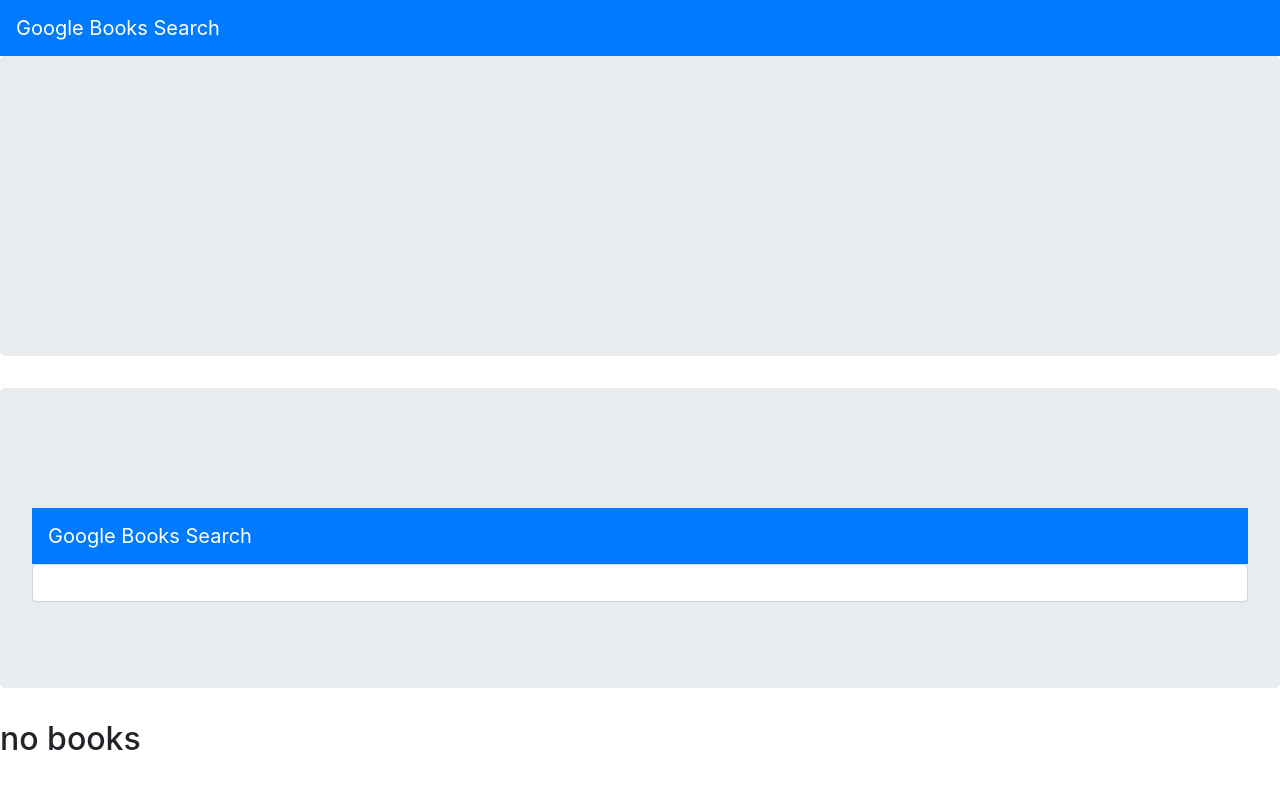
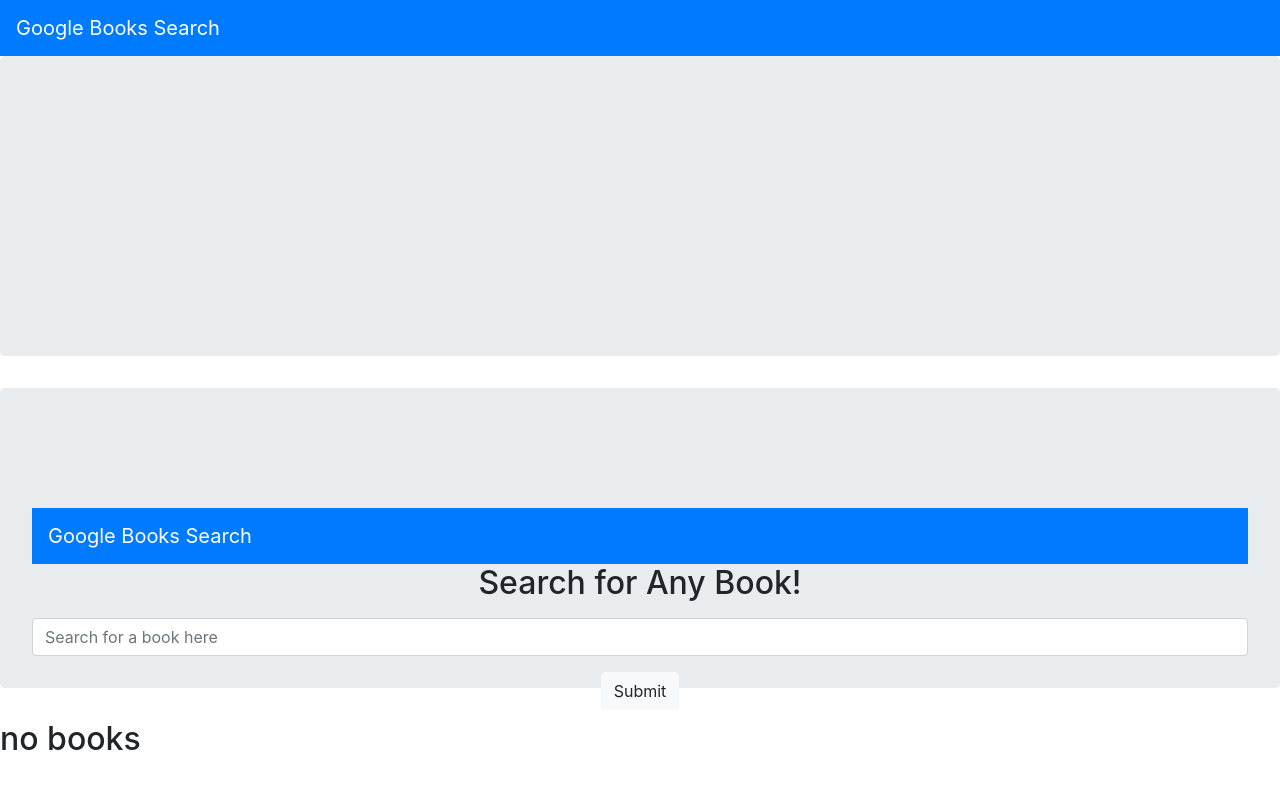
Before and after one commit to arohl2015/GoogleBooksSearch, a React (Create React App) app in the folder client/: page /search in a window 1280 px wide. Shown: the top 788 px of the page. Built offline with nearby package versions, Linux system fonts and the light colour scheme.

Commit message:
working return of book search

```diff
--- a/client/src/components/Form/index.js
+++ b/client/src/components/Form/index.js
@@ -1,13 +1,26 @@
 import React from "react";
 
-// This file exports the Input, TextArea, and FormBtn components
+const Form = props => {
+    console.log(props);
+    return (
+        <form>
+            <div className="form-group">
+                <label className="BookSearchLabel"><h2>Search for Any Book!</h2></label>
+                <br></br>
+                <input className="col-12 form-control"
+                    value={props.search}
+                    type="text"
+                    name="search"
+                    placeholder="Search for a book here"
+                    onChange={props.handleInputChange}
+                />
+            </div>
 
-export function Form(props) {
-  return (
-    <div className="form-group">
-      <input className="form-control" {...props} />
-    </div>
-  );
+            <button type="submit" className="submitBtn btn btn-light" onClick={props.handleFormSubmit}>
+                Submit
+            </button>
+        </form>
+    )
 }
 
 export default Form;
--- a/client/src/components/Grid/index.js
+++ b/client/src/components/Grid/index.js
@@ -1,10 +1,20 @@
 import React from "react";
+// import booksController from "/../../controllers/booksController";
 
 // Exporting the Container, Row, and Col components from this file
 
 // This Container component allows us to use a bootstrap container without worrying about class names
-export function Container({ fluid, children }) {
-  return <div className={`container${fluid ? "-fluid" : ""}`}>{children}</div>;
+export function Container( props ) {
+    console.log(props)
+    return ( <div>
+<h2> title: {props.title} </h2>
+<h2> authors: {props.authors} </h2>
+<h2> description: {props.description} </h2>
+<h2> link: {props.link} </h2>
+</div>
+    )
+
+//   return <div className={`container${props.fluid ? "-fluid" : ""}`}>{props.children}</div>;
 }
 
 // This Row component lets us use a bootstrap row without having to think about class names
--- a/client/src/pages/Search.js
+++ b/client/src/pages/Search.js
@@ -15,16 +15,24 @@
       const { name, value } = event.target;
       this.setState({
         [name]: value,
+
       });
+    //   console.log(this.state);
+
     };
     handleFormSubmit = (event) => {
       event.preventDefault();
-      API.getBooks(this.state.search)
-        .then(({ data }) =>
-          this.setState({ books: data }, () => console.log(this.state.books))
-        )
-        .catch((err) => console.log(err));
-    };
+      console.log(this.state.search);
+      API.getGoogleSearchBooks(this.state.search)
+        .then( (data)  => {
+            console.log(data);
+
+            this.setState({ books: data.data }
+                )
+        })
+
+        .catch((err) => console.log(err))
+        };
     saveBook = (index) => {
       console.log(this.state.books[index]);
       const savingBook = {
@@ -50,7 +58,7 @@
           <Jumbotron>
             <Nav />
             <Form
-              value={this.state.search}
+              search={this.state.search}
               handleFormSubmit={this.handleFormSubmit}
               handleInputChange={this.handleInputChange}
             />
@@ -59,14 +67,15 @@
 
           <Wrapper>
             <div style={{ padding: "25px" }}>
-              {this.state.books.items.map((book) => (
+              {this.state.books.map((book) => (
                 <Container
+                key={book.title}
                 sender="Search"
-                  title={book.volumeInfo.title}
-                  authors={book.volumeInfo.authors}
-                  description={book.volumeInfo.description}
-                  image={book.volumeInfo.imageLinks.thumbnail}
-                  link={book.volumeInfo.infoLink}
+                  title={book.title}
+                  authors={book.authors}
+                  description={book.description}
+                //   image={book.imageLinks.thumbnail}
+                  link={book.infoLink}
                   saveBook={this.saveBook}
                   ></Container>
                   ))}
--- a/client/src/utils/API.js
+++ b/client/src/utils/API.js
@@ -4,6 +4,8 @@
 export default {
 // Get book from google search
 getGoogleSearchBooks: function(query) {
+    console.log("query", query);
+
     //using the googleAPI from https://developers.google.com/books/docs/v1/getting_started#REST
     return axios.get("/api/google", { params: { q: "title:" + query } });
 },
```
Also changed, not shown: 2 other files (tests, documents, lock files or other folders).
